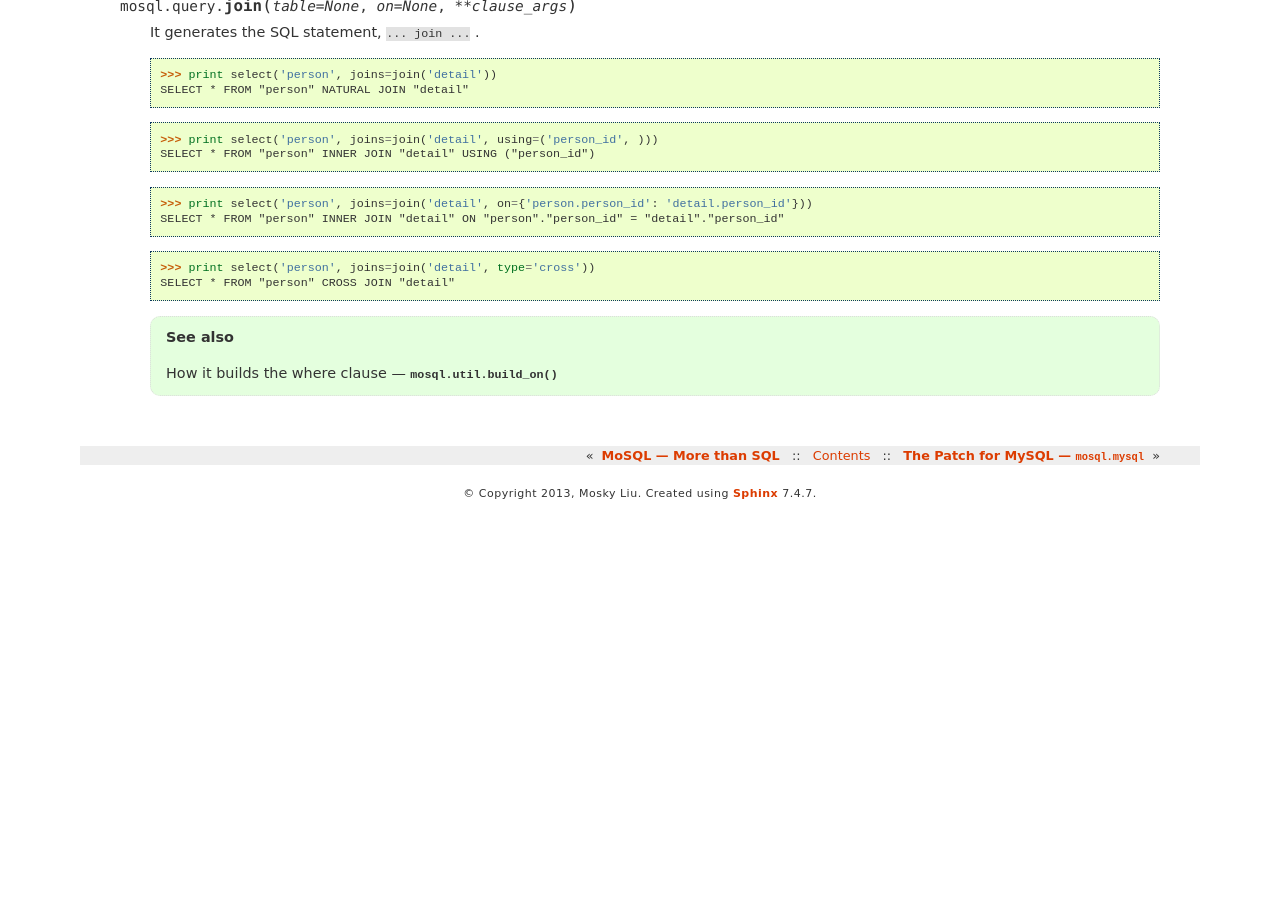
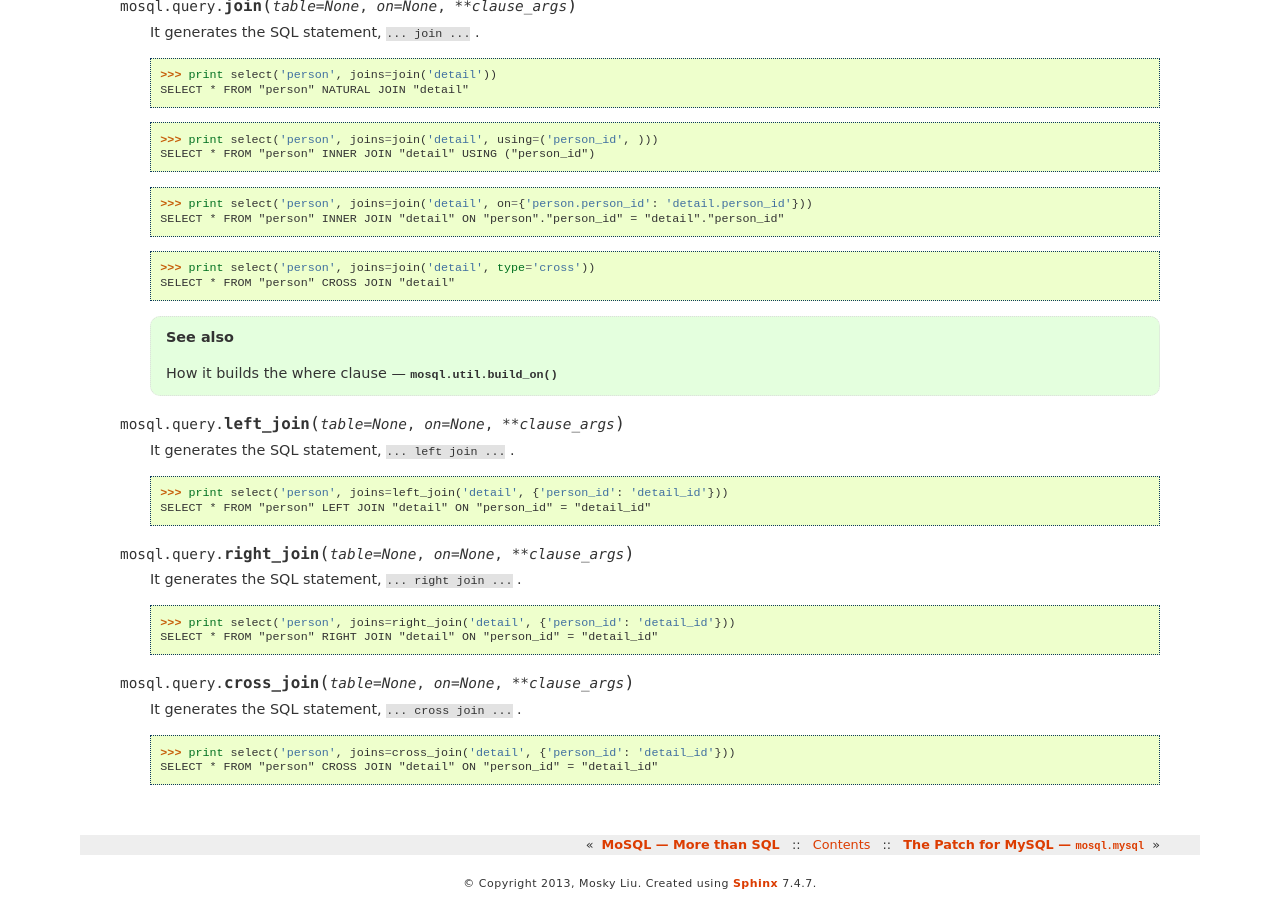
Before and after one commit to moskytw/mosql, a Sphinx documentation site: the page built from docs/query.rst, in a window 1280 px wide and 900 px high, scrolled down 3130 px. Built offline with Sphinx 7.4.7, drawn with Linux system fonts in a browser that asks for light colours; before the commit the page ends 3641 px from its top, so only the background shows below that.

Commit message:
added doc for left_join, right_join, and cross_join

```diff
--- a/docs/query.rst
+++ b/docs/query.rst
@@ -16,7 +16,8 @@ There are all basic bricks you will need.
     import mosql.util
     reload(mosql.util)
 
-    from mosql.query import select, insert, update, delete, join
+    from mosql.query import select, insert, update, delete
+    from mosql.query import join, left_join, right_join, cross_join
     from mosql.util import param, ___, raw
 
 .. py:function:: select(table=None, where=None, **clause_args)
@@ -172,3 +173,24 @@ There are all basic bricks you will need.
 
     .. seealso ::
         How it builds the where clause --- :func:`mosql.util.build_on`
+
+.. py:function:: left_join(table=None, on=None, **clause_args)
+
+    It generates the SQL statement, ``... left join ...`` .
+
+    >>> print select('person', joins=left_join('detail', {'person_id': 'detail_id'}))
+    SELECT * FROM "person" LEFT JOIN "detail" ON "person_id" = "detail_id"
+
+.. py:function:: right_join(table=None, on=None, **clause_args)
+
+    It generates the SQL statement, ``... right join ...`` .
+
+    >>> print select('person', joins=right_join('detail', {'person_id': 'detail_id'}))
+    SELECT * FROM "person" RIGHT JOIN "detail" ON "person_id" = "detail_id"
+
+.. py:function:: cross_join(table=None, on=None, **clause_args)
+
+    It generates the SQL statement, ``... cross join ...`` .
+
+    >>> print select('person', joins=cross_join('detail', {'person_id': 'detail_id'}))
+    SELECT * FROM "person" CROSS JOIN "detail" ON "person_id" = "detail_id"
```
